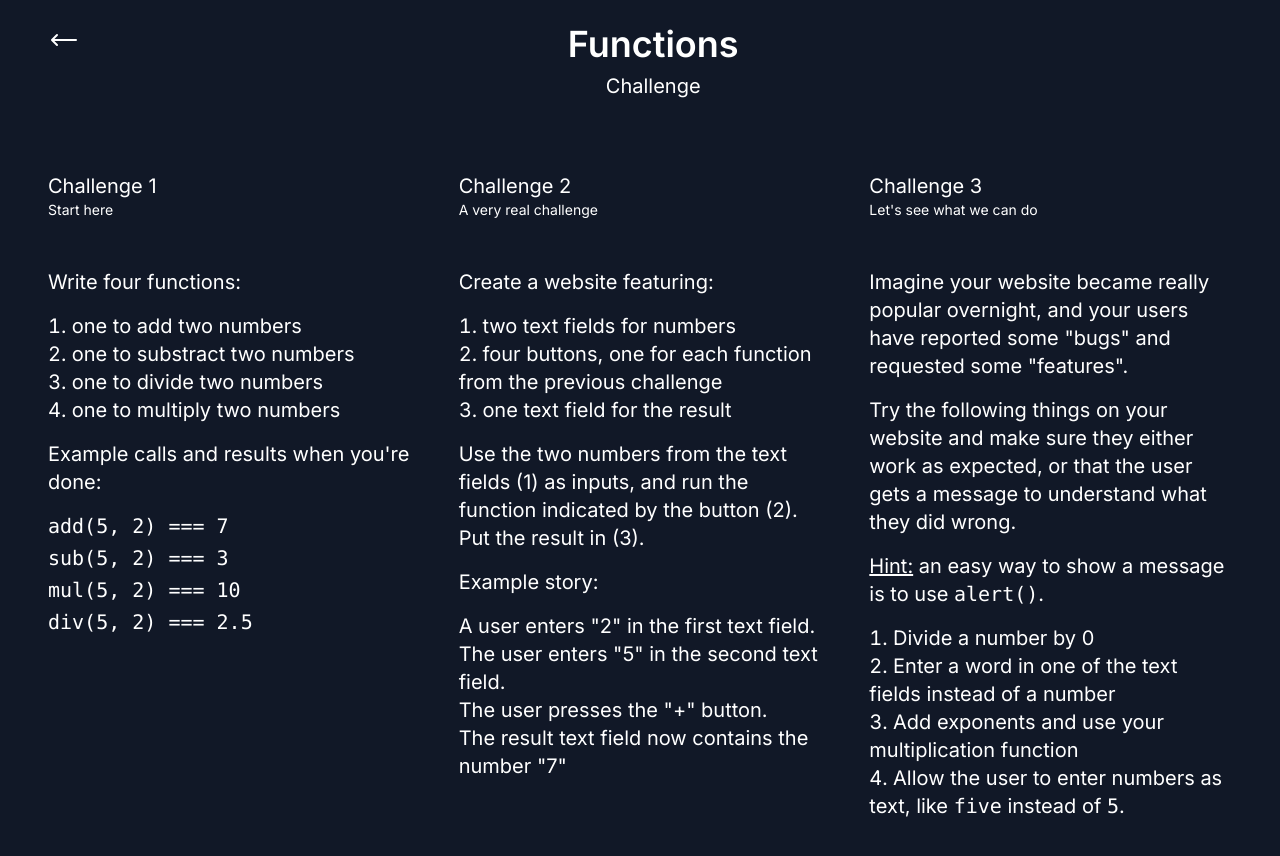
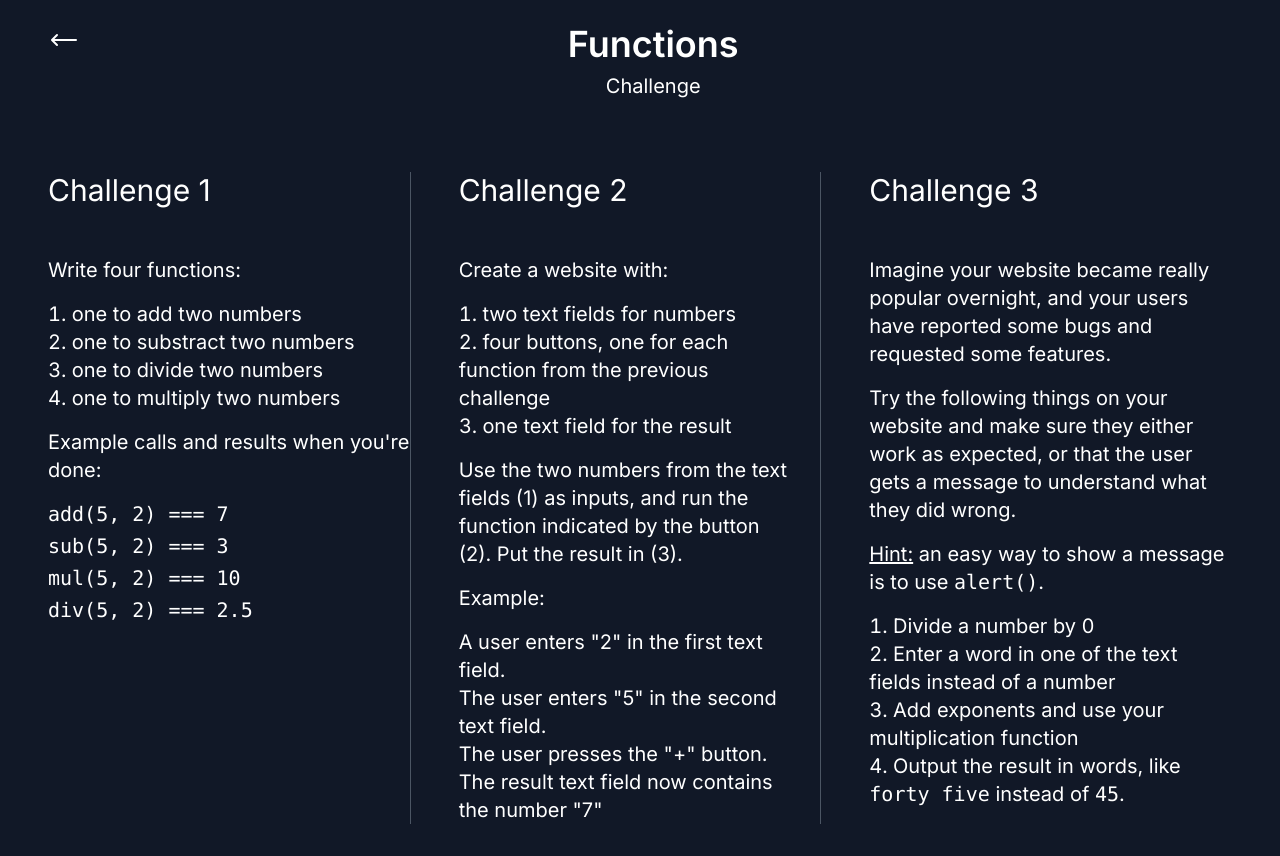
Before and after one commit to jgarth/js-lessons, a Next.js app: page /lessons/07-functions-challenge in a window 1280 px wide. Shown: the top 856 px of the page. Built offline with nearby package versions, Linux system fonts and the light colour scheme.

Commit message:
Fix editor to run only on button press

```diff
--- a/src/app/lessons/02-string-concat-recap/page.tsx
+++ b/src/app/lessons/02-string-concat-recap/page.tsx
@@ -20,8 +20,8 @@ export default function Page() {
         <li>Use a string when you want to write out something: letters, words, spaces, numbers, symbols</li>
         <li>Strings are set between single quotes, double quotes, or backticks</li>
         <code>
-          const string2 = 'a'; // Single quotes<br/>
-          const string1 = "b"; // Double quotes<br/>
+          const string1 = 'a'; // Single quotes<br/>
+          const string2 = "b"; // Double quotes<br/>
           const string3 = `c`; // Backticks
         </code>
       </ul>
--- a/src/app/lessons/04-functions-args/page.tsx
+++ b/src/app/lessons/04-functions-args/page.tsx
@@ -13,11 +13,10 @@ export default function Page() {
     <SplitWithEditor leftWidth="50%" rightWidth="50%" initialCode={`
       function introduce() {
         console.log("Hi, my name is.");
-        console.log("I am years old.");
         console.log("My favorite food is.");
       }
 
-      introduce("Josh", 35, "tacos");
+      introduce("Josh", "tacos");
     `}>
       <p>
         You can use function arguments when you want to
--- a/src/app/lessons/06-functions-arrow-notation/page.tsx
+++ b/src/app/lessons/06-functions-arrow-notation/page.tsx
@@ -15,6 +15,8 @@ export default function Page() {
         const result = number * 2;
         return number;
       }
+
+      console.log(double(2));
     `}>
       <p>
         There's a second way to define a function, using <u>arrow notation</u>.
--- a/src/app/lessons/07-functions-challenge/page.tsx
+++ b/src/app/lessons/07-functions-challenge/page.tsx
@@ -10,10 +10,9 @@ export default function Page() {
       prevLessonLink="/lessons/06-functions-arrow-notation"
     />
     <div className="grid grid-cols-3 p-12 gap-12">
-      <div className="flex flex-col space-y-4">
-        <p className="mb-8">
+      <div className="flex flex-col space-y-4 border-r border-gray-600">
+        <p className="mb-8 text-3xl">
           Challenge 1
-          <span class="block text-sm">Start here</span>
         </p>
         <p>Write four functions:</p>
         <ul className="list list-decimal list-inside">
@@ -30,12 +29,11 @@ export default function Page() {
           <li><code> div(5, 2) === 2.5 </code></li>
         </ul>
       </div>
-      <div className="flex flex-col space-y-4">
-        <p className="mb-8">
+      <div className="flex flex-col space-y-4 pr-8 border-r border-gray-600">
+        <p className="mb-8 text-3xl">
           Challenge 2
-          <span class="block text-sm">A very real challenge</span>
         </p>
-        <p>Create a website featuring:</p>
+        <p>Create a website with:</p>
         <ul className="list list-decimal list-inside">
           <li>two text fields for numbers</li>
           <li>four buttons, one for each function from the previous challenge</li>
@@ -46,7 +44,7 @@ export default function Page() {
           and run the function indicated by the button (2).
           Put the result in (3).
         </p>
-        <p>Example story:</p>
+        <p>Example:</p>
         <ul>
           <li>A user enters "2" in the first text field.</li>
           <li>The user enters "5" in the second text field.</li>
@@ -55,13 +53,12 @@ export default function Page() {
         </ul>
       </div>
       <div className="flex flex-col space-y-4">
-        <p className="mb-8">
+        <p className="mb-8 text-3xl">
           Challenge 3
-          <span class="block text-sm">Let's see what we can do</span>
         </p>
         <p>
           Imagine your website became really popular overnight, and your users
-          have reported some "bugs" and requested some "features".
+          have reported some bugs and requested some features.
         </p>
         <p>
           Try the following things on your website and make sure they either work as expected, or that the user gets
@@ -75,8 +72,8 @@ export default function Page() {
           <li>Enter a word in one of the text fields instead of a number</li>
           <li>Add exponents and use your multiplication function</li>
           <li>
-            Allow the user to enter numbers as text,
-            like <code>five</code> instead of <code>5</code>.
+            Output the result in words, like<br/>
+            <code>forty five</code> instead of <code>45</code>.
           </li>
         </ul>
       </div>
--- a/src/app/ui/editor.tsx
+++ b/src/app/ui/editor.tsx
@@ -4,8 +4,8 @@ import CodeMirror from '@uiw/react-codemirror';
 import { javascript } from '@codemirror/lang-javascript';
 import { dracula } from '@uiw/codemirror-theme-dracula';
 import { useState, useCallback, useEffect } from 'react';
-import { ArrowUturnLeftIcon }
-  from '@heroicons/react/24/solid'
+import { ArrowUturnLeftIcon, PlayIcon }
+  from '@heroicons/react/24/outline'
 
 const extensions = [javascript({ jsx: true })];
 
@@ -37,7 +37,9 @@ export default function Editor({ children, className }) {
   const [result, setResult] = useState();
   const [error, setError] = useState();
 
-  const runCode = (code) => {
+  const runCode = () => {
+
+    const code = value;
 
     if(code.match(/alert\s*\(/)) {
       setError("Cannot use function alert() here.");
@@ -88,7 +90,7 @@ export default function Editor({ children, className }) {
     setValue(val);
   }, []);
 
-  useEffect(() => runCode(value), [value]);
+  useEffect(() => runCode(), []);
 
   const resetCode = () => {
     setValue(initialCode);
@@ -99,12 +101,20 @@ export default function Editor({ children, className }) {
       <div className="min-h-[50%] max-h-[50%]">
         <div className="flex flex-row justify-between mb-2 items-center">
           <p className="text-lg">Code</p>
+          <div className="flex flex-row items-center justify-between gap-2">
+            <button
+              onClick={runCode}
+              className="text-md py-2 px-4 rounded-lg bg-[#282A36] flex items-center justify-between">
+              <PlayIcon className="h-4 w-4 mr-2 text-white" />
+              Run
+            </button>
             <button
               onClick={resetCode}
               className="text-md py-2 px-4 rounded-lg bg-[#282A36] flex items-center justify-between">
               <ArrowUturnLeftIcon className="h-4 w-4 mr-2 text-white" />
               Reset
             </button>
+          </div>
         </div>
         <div className="bg-[#282A36] py-2 rounded-lg overflow-scroll max-h-[100%]">
           <CodeMirror
--- a/src/app/ui/headline.tsx
+++ b/src/app/ui/headline.tsx
@@ -15,7 +15,7 @@ export default function Headline(
   return <>
     <div className="flex flex-row justify-between items-start py-6 px-12">
       { prevLessonLink !== undefined &&
-        <Link key="mainNavBack" href={prevLessonLink}>
+        <Link key={`${title}Prev`} href={prevLessonLink}>
           <ArrowLongLeftIcon className="h-8 w-8 text-white" />
         </Link>
       }
@@ -27,7 +27,7 @@ export default function Headline(
         <h2 className="px-12 text-xl">{subtitle}</h2>
       </div>
       { nextLessonLink !== undefined &&
-        <Link key="mainNavBack" href={nextLessonLink}>
+        <Link key={`${title}Next`} href={nextLessonLink}>
           <ArrowLongRightIcon className="h-8 w-8 text-white" />
         </Link>
       }
```
Lines whose indentation alone changed are shown as unchanged.
